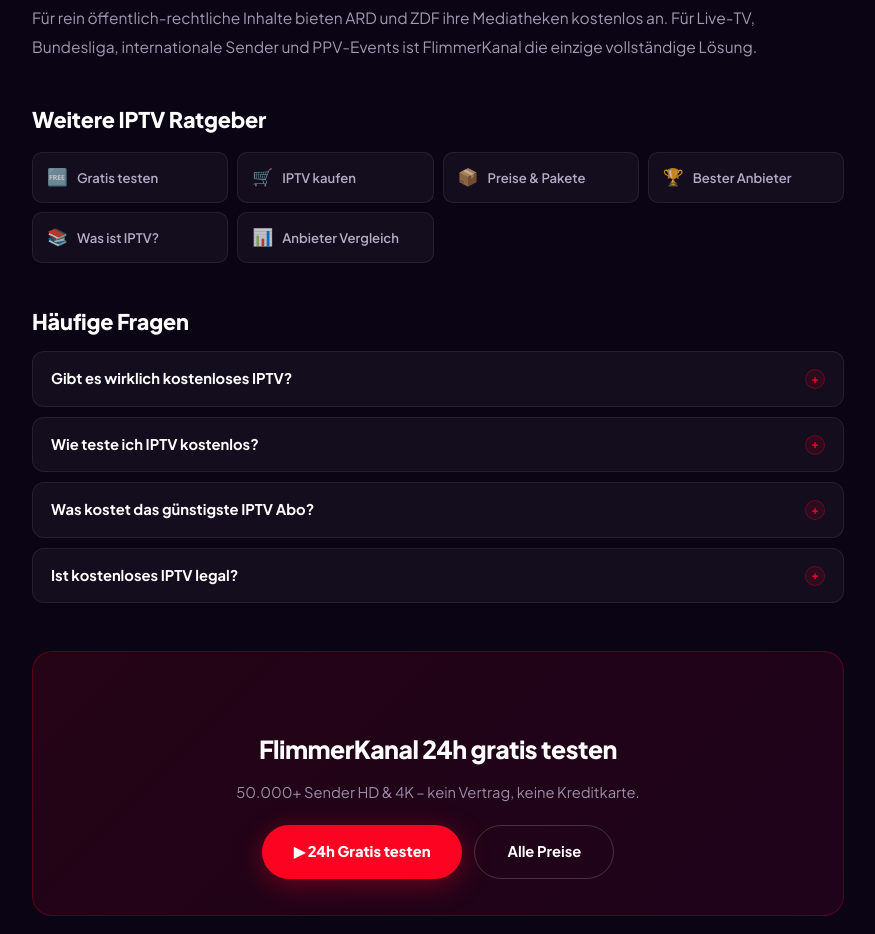
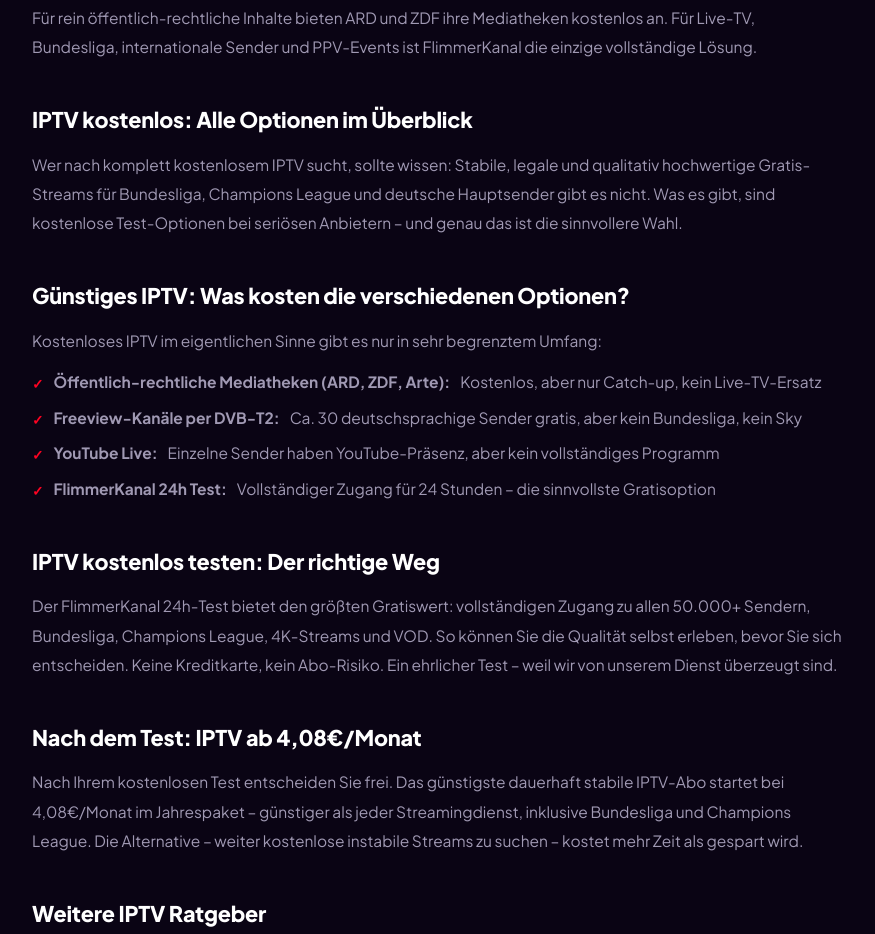
Before and after one commit to medmaar/flimmerkanal.de, a plain HTML site: page seo/iptv-kostenlos.html in a window 1280 px wide. Shown: the part 2053-2987 px from the top of the page, without its empty margins (202-1077 px from the left). Drawn offline with Linux system fonts and the light colour scheme.

Commit message:
SEO: expand seo/iptv-kostenlos.html → 632w

```diff
--- a/seo/iptv-kostenlos.html
+++ b/seo/iptv-kostenlos.html
@@ -137,7 +137,22 @@
   <h2>IPTV gratis auf YouTube und Mediatheken</h2>
   <p>F&uuml;r rein &ouml;ffentlich-rechtliche Inhalte bieten ARD und ZDF ihre Mediatheken kostenlos an. F&uuml;r Live-TV, Bundesliga, internationale Sender und PPV-Events ist FlimmerKanal die einzige vollst&auml;ndige L&ouml;sung.</p>
 
-    <h2>Weitere IPTV Ratgeber</h2>
+
+<h2>IPTV kostenlos: Alle Optionen im &Uuml;berblick</h2>
+<p>Wer nach komplett kostenlosem IPTV sucht, sollte wissen: Stabile, legale und qualitativ hochwertige Gratis-Streams f&uuml;r Bundesliga, Champions League und deutsche Hauptsender gibt es nicht. Was es gibt, sind kostenlose Test-Optionen bei seri&ouml;sen Anbietern &ndash; und genau das ist die sinnvollere Wahl.</p>
+<h2>G&uuml;nstiges IPTV: Was kosten die verschiedenen Optionen?</h2>
+<p>Kostenloses IPTV im eigentlichen Sinne gibt es nur in sehr begrenztem Umfang:</p>
+<ul>
+  <li><strong>&Ouml;ffentlich-rechtliche Mediatheken (ARD, ZDF, Arte):</strong> Kostenlos, aber nur Catch-up, kein Live-TV-Ersatz</li>
+  <li><strong>Freeview-Kan&auml;le per DVB-T2:</strong> Ca. 30 deutschsprachige Sender gratis, aber kein Bundesliga, kein Sky</li>
+  <li><strong>YouTube Live:</strong> Einzelne Sender haben YouTube-Pr&auml;senz, aber kein vollst&auml;ndiges Programm</li>
+  <li><strong>FlimmerKanal 24h Test:</strong> Vollst&auml;ndiger Zugang f&uuml;r 24 Stunden &ndash; die sinnvollste Gratisoption</li>
+</ul>
+<h2>IPTV kostenlos testen: Der richtige Weg</h2>
+<p>Der FlimmerKanal 24h-Test bietet den gr&ouml;&szlig;ten Gratiswert: vollst&auml;ndigen Zugang zu allen 50.000+ Sendern, Bundesliga, Champions League, 4K-Streams und VOD. So k&ouml;nnen Sie die Qualit&auml;t selbst erleben, bevor Sie sich entscheiden. Keine Kreditkarte, kein Abo-Risiko. Ein ehrlicher Test &ndash; weil wir von unserem Dienst &uuml;berzeugt sind.</p>
+<h2>Nach dem Test: IPTV ab 4,08€/Monat</h2>
+<p>Nach Ihrem kostenlosen Test entscheiden Sie frei. Das g&uuml;nstigste dauerhaft stabile IPTV-Abo startet bei 4,08€/Monat im Jahrespaket &ndash; g&uuml;nstiger als jeder Streamingdienst, inklusive Bundesliga und Champions League. Die Alternative &ndash; weiter kostenlose instabile Streams zu suchen &ndash; kostet mehr Zeit als gespart wird.</p>
+<h2>Weitere IPTV Ratgeber</h2>
   <div class="fk-rel-grid"><a href="iptv-test.html" class="fk-rel-card"><span>🆓</span>Gratis testen</a><a href="iptv-kaufen.html" class="fk-rel-card"><span>🛒</span>IPTV kaufen</a><a href="iptv-abo.html" class="fk-rel-card"><span>📦</span>Preise & Pakete</a><a href="bester-iptv-anbieter.html" class="fk-rel-card"><span>🏆</span>Bester Anbieter</a><a href="was-ist-iptv.html" class="fk-rel-card"><span>📚</span>Was ist IPTV?</a><a href="iptv-anbieter.html" class="fk-rel-card"><span>📊</span>Anbieter Vergleich</a></div>
     <h2>H&auml;ufige Fragen</h2>
   <div class="sp-faq-item"><div class="sp-faq-q">Gibt es wirklich kostenloses IPTV? <span class="sp-faq-icon">+</span></div><div class="sp-faq-a">Es gibt kostenlose IPTV-Quellen (GitHub M3U-Listen, Foren), aber diese sind instabil, qualitativ minderwertig und oft schnell offline. Für zuverlässiges IPTV wird ein Abonnement empfohlen.</div></div>
```
